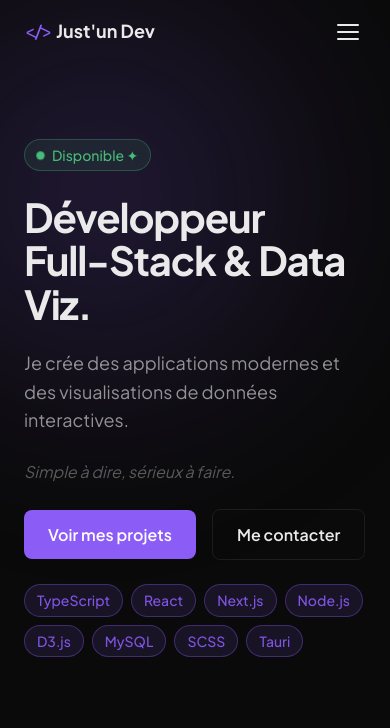
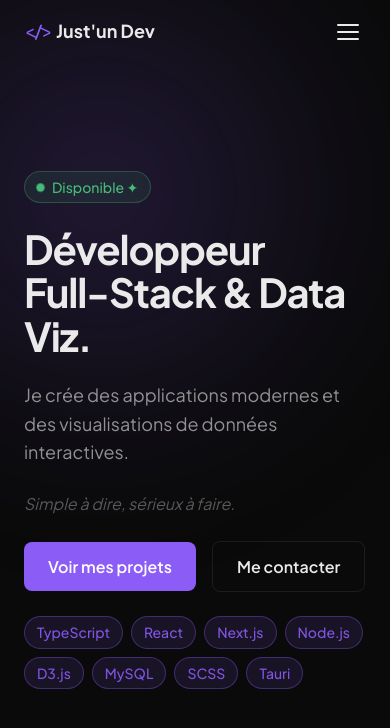
Before and after one commit to blackstars64/justundev-portfolio, a Next.js app: page / in a window 390 px wide. Shown: the top 728 px of the page. Built offline with nearby package versions, Linux system fonts and the light colour scheme.

Commit message:
fix: hero padding-top mobile — badge disponible chevauchait la nav

```diff
--- a/src/components/Hero/Hero.module.scss
+++ b/src/components/Hero/Hero.module.scss
@@ -69,13 +69,14 @@
   display: grid;
   grid-template-columns: 1fr;
   gap: $space-12;
-  padding-top: $space-8;
+  padding-top: calc(#{$space-8} + 64px); // 64px = hauteur nav mobile
   padding-bottom: $space-20;
   align-items: center;
 
   @include lg {
     grid-template-columns: 5fr 4fr;
     gap: $space-16;
+    padding-top: $space-20;
   }
 }
 
```
